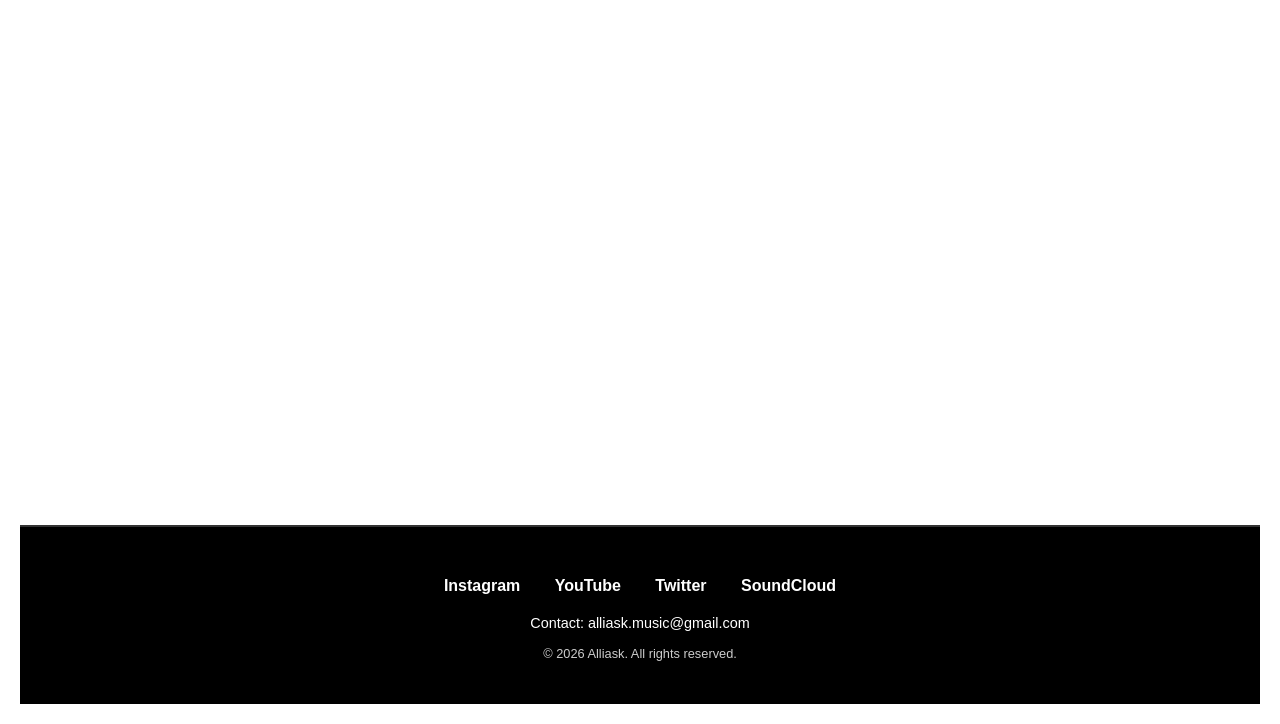
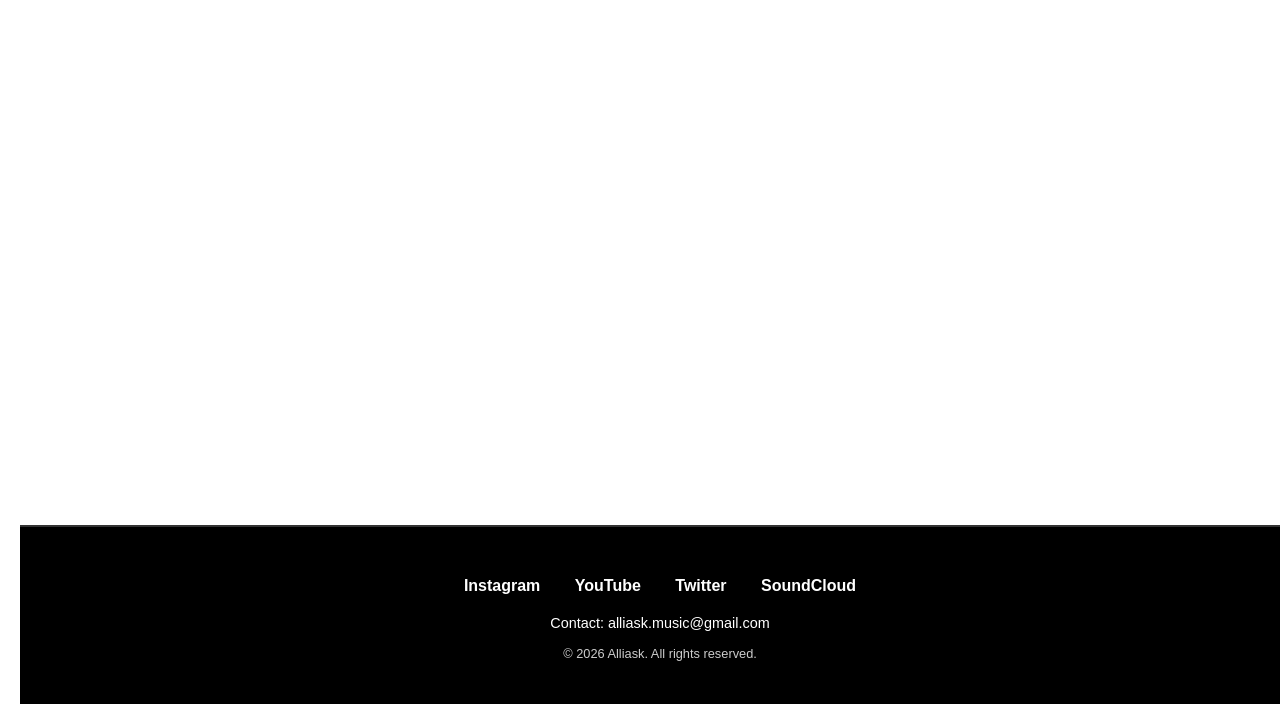
Before and after one commit to 4lliask/music, a plain HTML site: page index.html in a window 1280 px wide. Shown: the part 116-840 px from the top of the page. Drawn offline with Linux system fonts and the light colour scheme.

Commit message:
Update index.html

```diff
--- a/index.html
+++ b/index.html
@@ -26,7 +26,8 @@
             background-color: #000000; /* Black footer */
             padding: 30px 20px;
             border-top: 2px solid #333;
-            margin-top: 40px;
+            margin-top: auto; /* Push footer to bottom */
+            width: 100%; /* Full width */
             color: #ffffff; /* White text inside footer */
         }
         .social-links {
```
